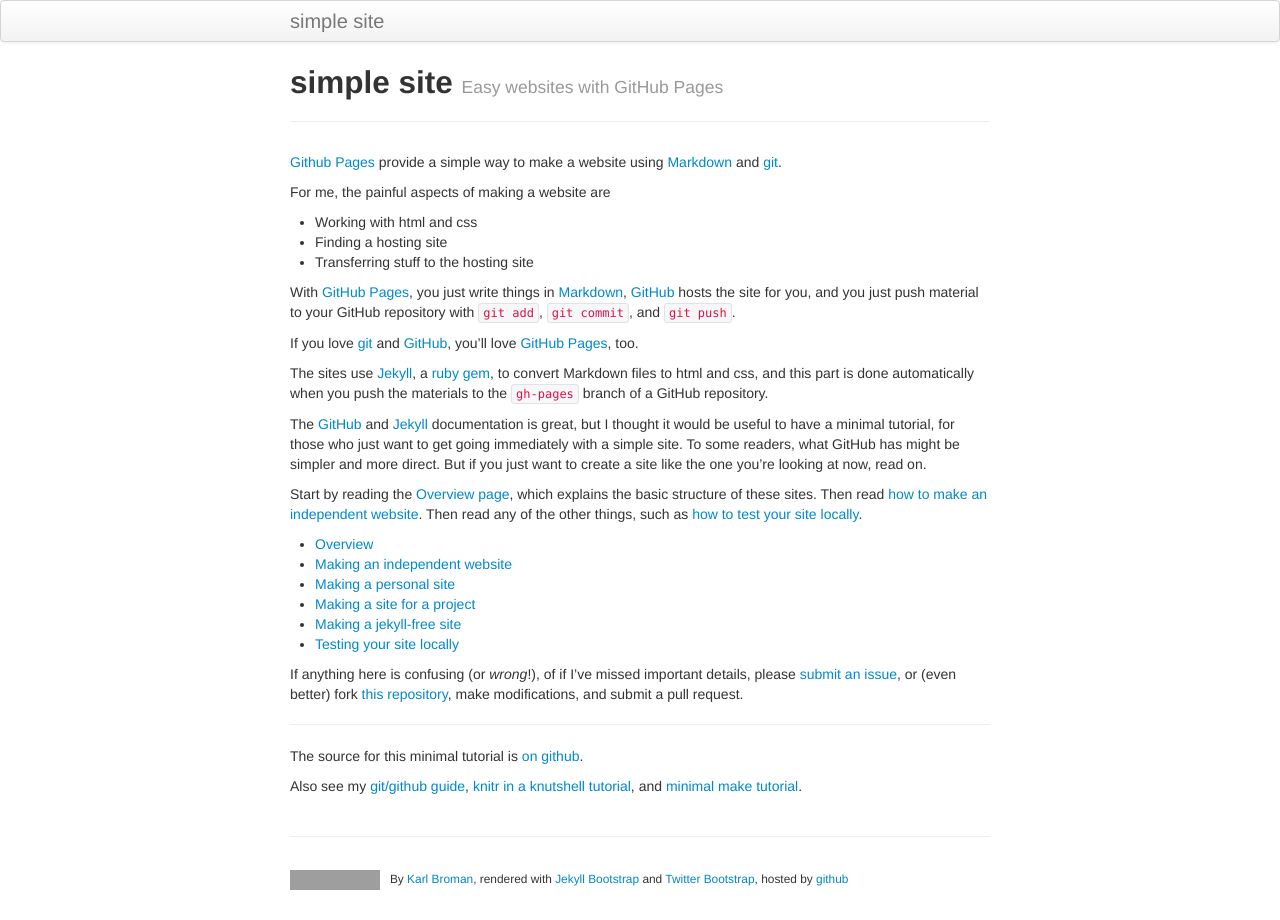
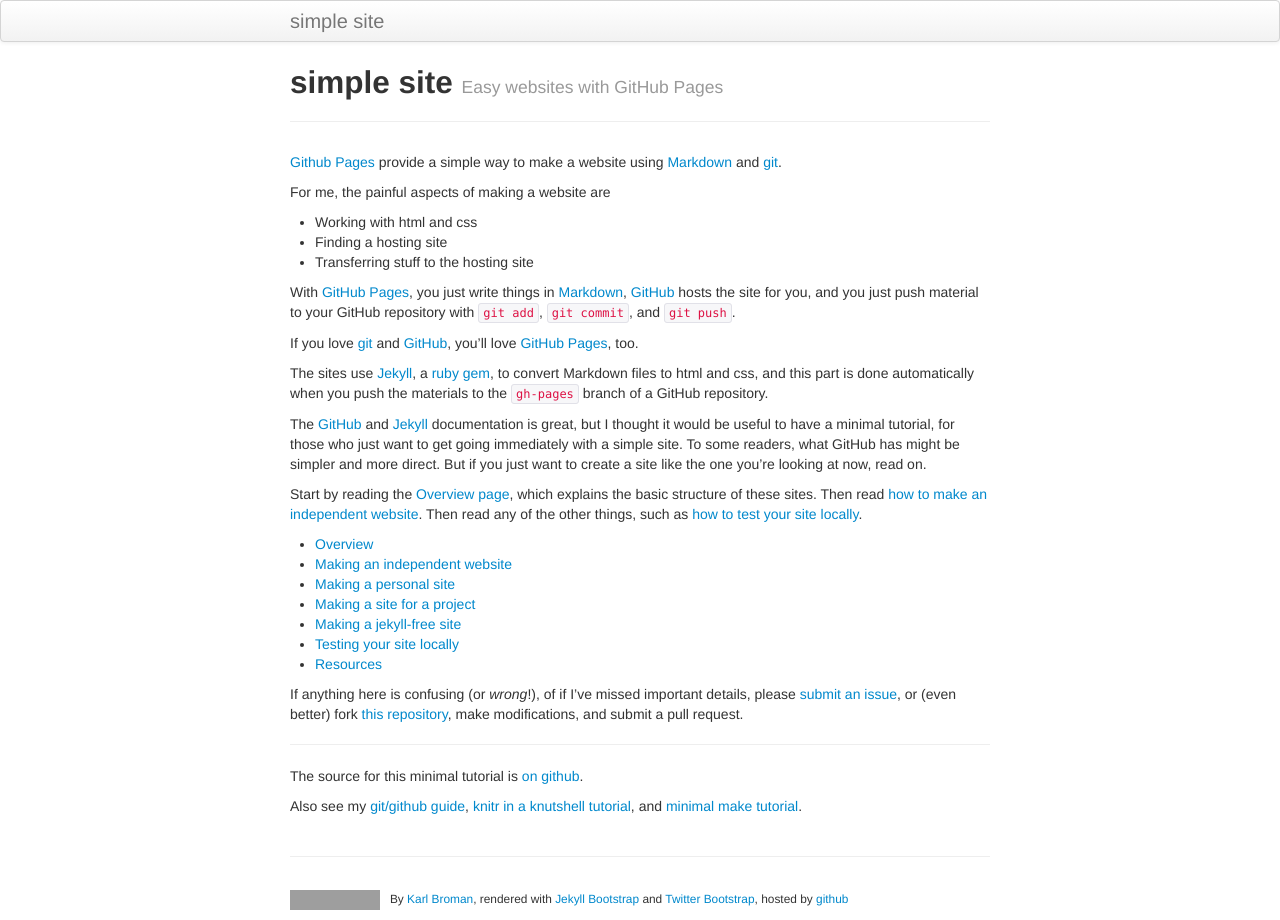
Before and after one commit to kbroman/simple_site, a Jekyll site: the page built from index.md, in a window 1280 px wide. Built offline with Jekyll 4.4.1, drawn with Linux system fonts in a browser that asks for light colours; grey boxes are pictures that could not be loaded.

Commit message:
Add link to resources page on the main page

```diff
--- a/index.md
+++ b/index.md
@@ -50,6 +50,7 @@ read any of the other things, such as
 - [Making a site for a project](pages/project_site.html)
 - [Making a jekyll-free site](pages/nojekyll.html)
 - [Testing your site locally](pages/local_test.html)
+- [Resources](pages/resources.html)
 
 If anything here is confusing (or _wrong_!), of if I've missed
 important details, please
```
Also changed, not shown: pages/independent_site.md (+1 -0 lines).
